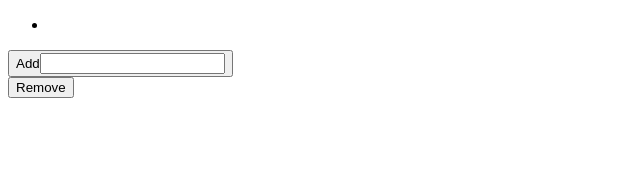
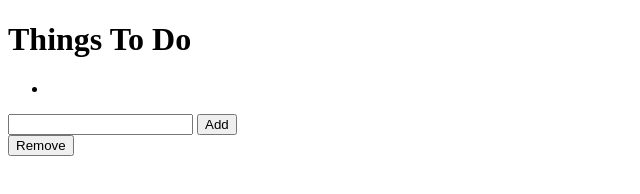
Before and after one commit to weiyuanlee-if/To-Do-List-App, a plain HTML site: page index.html in a window 1280 px wide. Shown: the whole page, without its empty margins (0-640 px from the left). Drawn offline with Linux system fonts and the light colour scheme.

Commit message:
Update index.html

```diff
--- a/index.html
+++ b/index.html
@@ -1,24 +1,26 @@
 <!DOCTYPE html>
 <html>
 <header>
+<title>
+Things To Do<
+</title>
+</header>
 
-</header>
-<title>
+<body>
 <h1>Things To Do</h1>
-</title>
-<body>
 <div id="todolist">
 <ul>
 <li>
-
 </li>
 </ul>
 </div>
 
 
 <div id="addtodo">
-<button id="addBtn">Add<input>
+<input id="todoinput">
+
 </input>
+<button id="addBtn">Add
 </button>
 </div>
 
```
